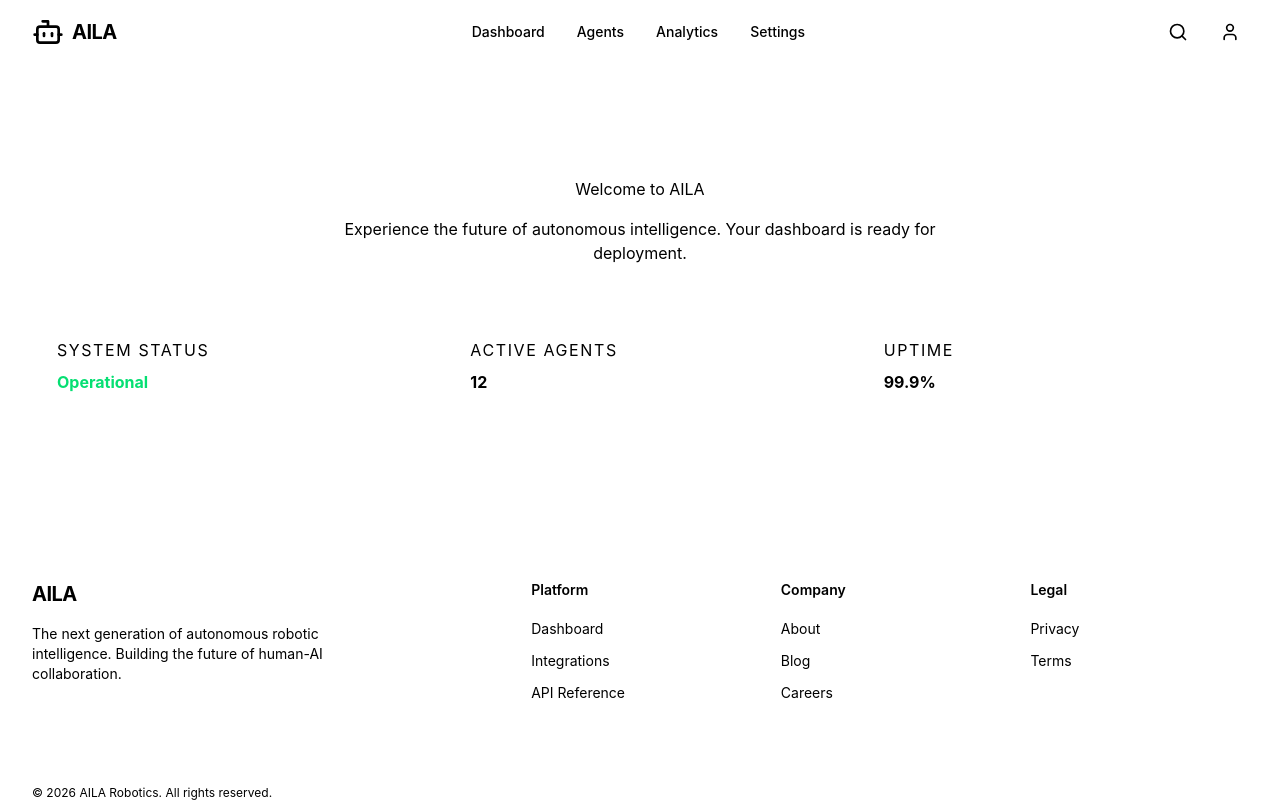
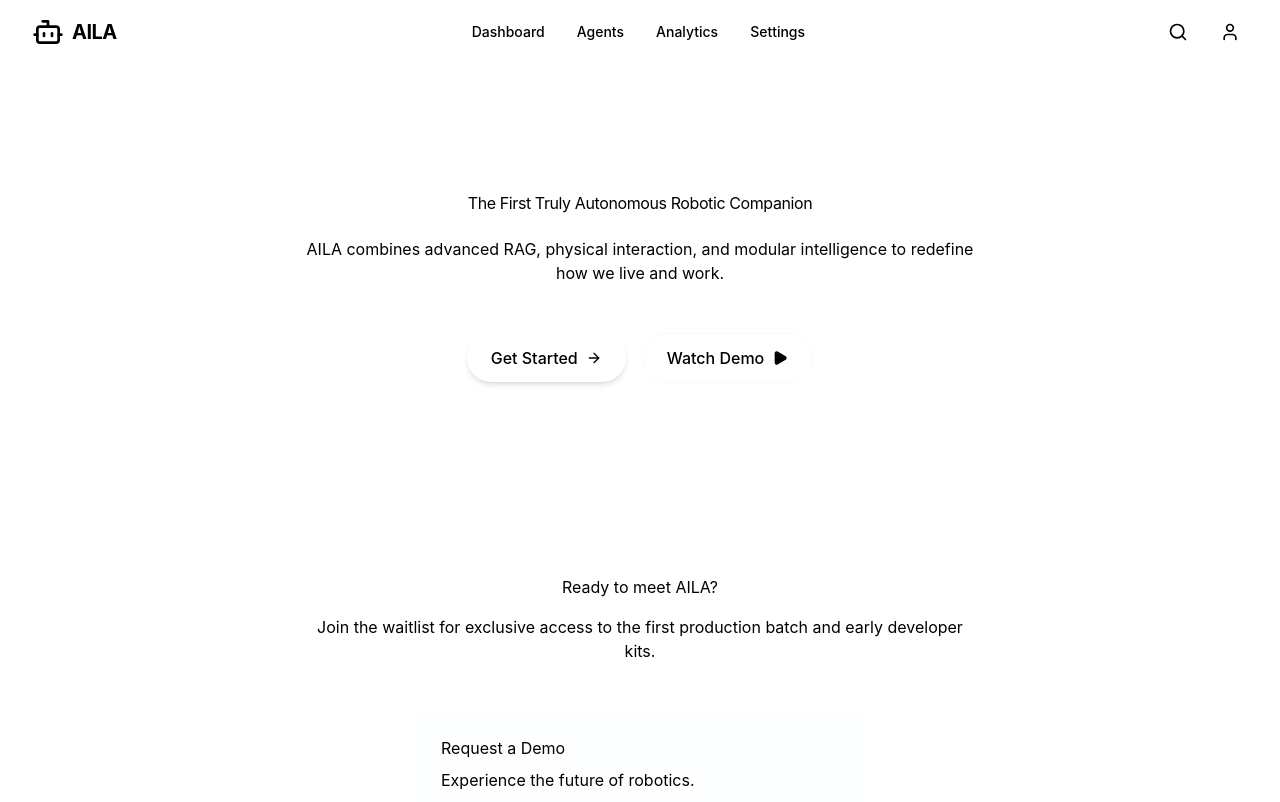
Before and after one commit to nesetcanaydogan/ailarobotweb, a React (Vite) app in the folder apps/web/: page / in a window 1280 px wide. Shown: the top 802 px of the page. Built offline with nearby package versions, Linux system fonts and the light colour scheme.

Commit message:
feat(02-02): integrate Hero and LeadForm into App

```diff
--- a/apps/web/src/App.tsx
+++ b/apps/web/src/App.tsx
@@ -1,28 +1,25 @@
 import Shell from './components/Layout/Shell';
+import { Hero } from './components/sections/Hero';
+import { LeadForm } from './components/forms/LeadForm';
+import React from 'react';
 
 function App() {
   return (
     <Shell>
-      <div className="flex flex-col items-center justify-center py-20">
-        <h1 className="text-display-xl font-aeonikpro text-ghost-white mb-4">
-          Welcome to AILA
-        </h1>
-        <p className="text-subheading text-comet max-w-2xl text-center">
-          Experience the future of autonomous intelligence. Your dashboard is ready for deployment.
-        </p>
+      <div className="flex flex-col gap-24 pb-24">
+        <Hero />
 
-        <div className="mt-12 grid grid-cols-1 md:grid-cols-3 gap-6 w-full">
-          {[
-            { title: 'System Status', value: 'Operational', color: 'text-green-400' },
-            { title: 'Active Agents', value: '12', color: 'text-neon-violet' },
-            { title: 'Uptime', value: '99.9%', color: 'text-azure-glow' },
-          ].map((stat) => (
-            <div key={stat.title} className="bg-white/5 border border-white/10 rounded-cards p-6 backdrop-blur-sm">
-              <p className="text-caption uppercase tracking-widest text-comet/40 mb-2">{stat.title}</p>
-              <p className={`text-heading-lg font-bold ${stat.color}`}>{stat.value}</p>
-            </div>
-          ))}
-        </div>
+        <section id="demo" className="flex flex-col items-center gap-12">
+          <div className="text-center max-w-2xl">
+            <h2 className="text-display font-aeonikpro text-ghost-white mb-4">
+              Ready to meet AILA?
+            </h2>
+            <p className="text-subheading text-comet">
+              Join the waitlist for exclusive access to the first production batch and early developer kits.
+            </p>
+          </div>
+          <LeadForm />
+        </section>
       </div>
     </Shell>
   );
```
